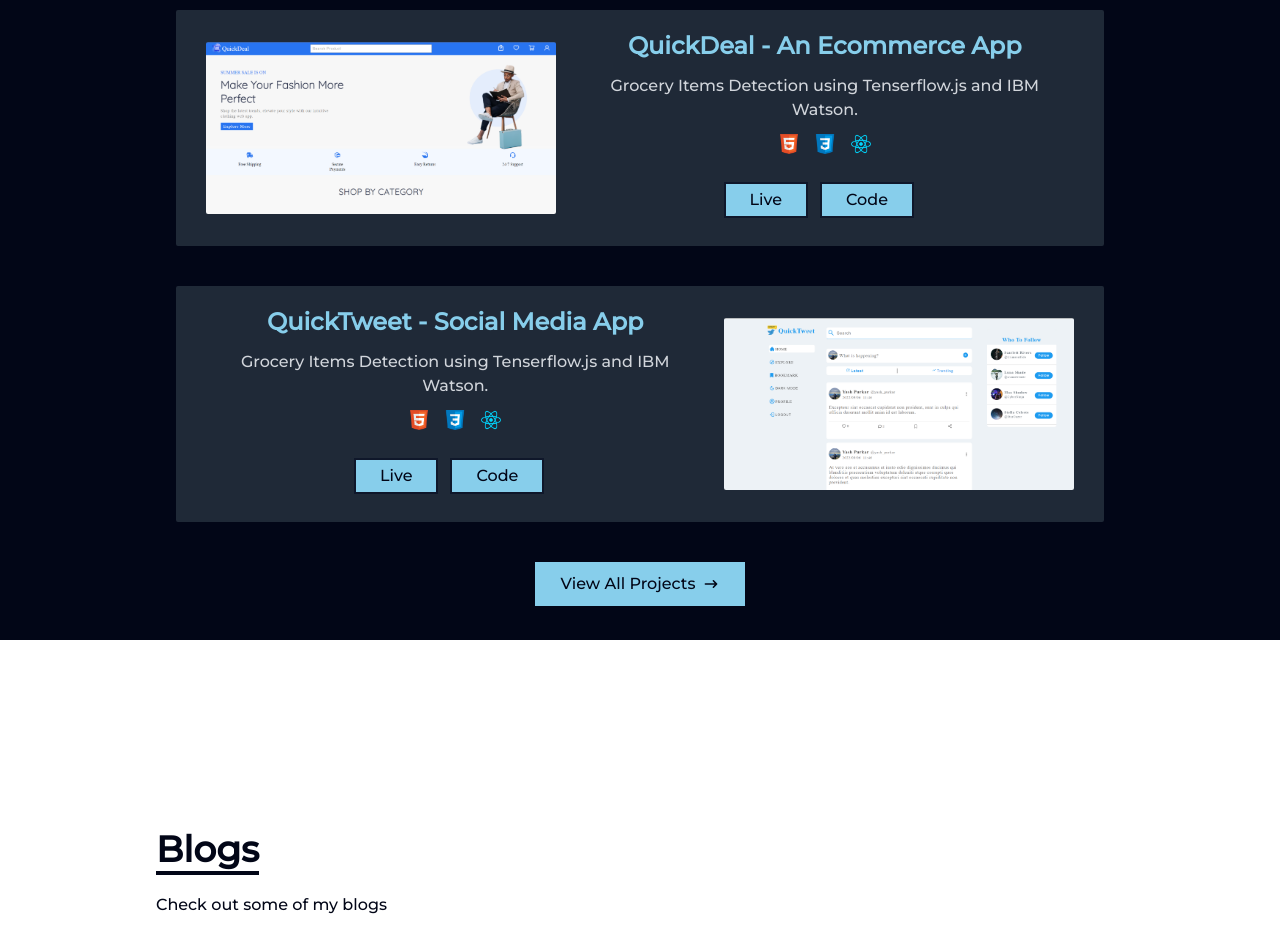
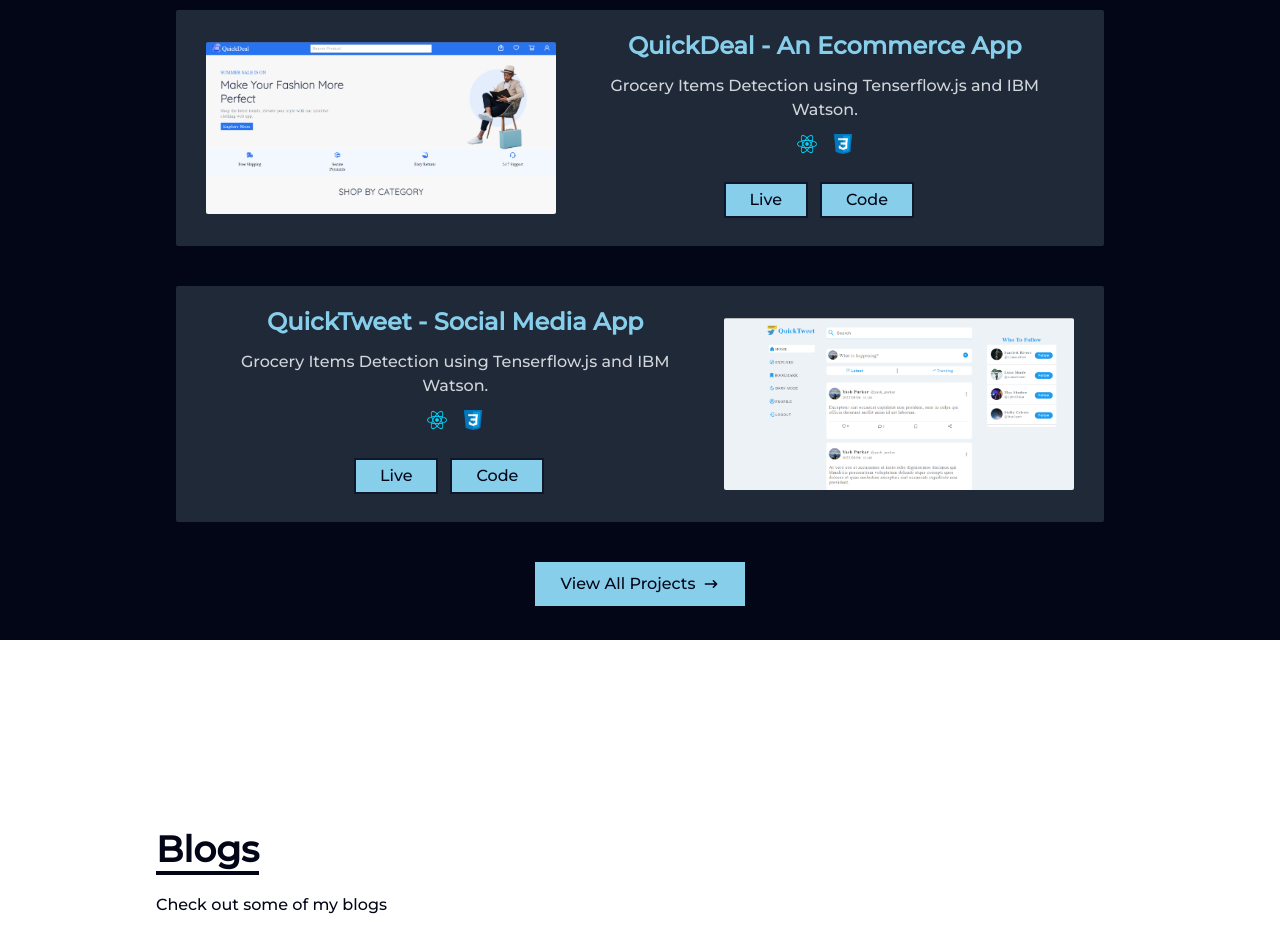
Before and after one commit to yash-purkar/react-portfolio, a React (Create React App) app: page / in a window 1280 px wide. Shown: the part 1760-2691 px from the top of the page. Built offline with nearby package versions, Linux system fonts and the light colour scheme; the HTML template or start-up script is replaced by a standard one.

Commit message:
docs: updated tech

```diff
--- a/src/Components/HomeProjects.js
+++ b/src/Components/HomeProjects.js
@@ -32,16 +32,12 @@
                 QuickDeal - An Ecommerce App</h3>
               <p className='mb-3 w-[88%] text-center'> Grocery Items Detection using Tenserflow.js and IBM Watson.</p>
               <div className='flex gap-4 mb-5'>
-                <span >
-                  <img className='w-5 h-5' src={HTML} alt="HTML ICON" />
+                <span>
+                  <img className='w-5 h-5' src={ReactImg} alt="REACT ICON" />
                 </span>
                 <span>
                   <img className='w-5 h-5' src={CSS} alt="CSS ICON" />
                 </span>
-                <span>
-                  <img className='w-5 h-5' src={ReactImg} alt="REACT ICON" />
-                </span>
-
               </div>
 
               <div className='flex'>
@@ -59,16 +55,12 @@
                 QuickTweet - Social Media App</h3>
               <p className='mb-3 w-[88%] text-center'> Grocery Items Detection using Tenserflow.js and IBM Watson.</p>
               <div className='flex gap-4 mb-5'>
-                <span >
-                  <img className='w-5 h-5' src={HTML} alt="HTML ICON" />
+                <span>
+                  <img className='w-5 h-5' src={ReactImg} alt="REACT ICON" />
                 </span>
                 <span>
                   <img className='w-5 h-5' src={CSS} alt="CSS ICON" />
                 </span>
-                <span>
-                  <img className='w-5 h-5' src={ReactImg} alt="REACT ICON" />
-                </span>
-
               </div>
 
               <div className='flex'>
--- a/src/Datas/ProjectsData.js
+++ b/src/Datas/ProjectsData.js
@@ -12,7 +12,7 @@
     name: "QuickDeal - An Ecommerce App",
     img: QuickDealImg,
     description: "An e-commerce app where users can buy online cloths.",
-    technologies: [HTML, CSS, ReactJs],
+    technologies: [ReactJs, CSS],
     link: "https://quickdeal-ecom.netlify.app/",
     sourceLink: "https://github.com/yash-purkar/QuickDeal"
   },
@@ -20,7 +20,7 @@
     name: "QuickTweet - Social Media App",
     img: QuickTweetImg,
     description: "The social media app where users can connect with people.",
-    technologies: [HTML, CSS, ReactJs],
+    technologies: [ReactJs, CSS],
     link: "https://quicktweet.netlify.app/",
     sourceLink: "https://github.com/yash-purkar/QuickTweet/tree/master"
   },
@@ -28,7 +28,7 @@
     name: "Mail App - An Email App",
     img: MailAppImg,
     description: "An email app where users can see there mails.",
-    technologies: [HTML, CSS, ReactJs],
+    technologies: [ReactJs, CSS],
     link: "https://email-webapp.netlify.app/",
     sourceLink: "https://github.com/yash-purkar/email-app"
   },
@@ -36,7 +36,7 @@
     name: "Todo App",
     img: TodoAppImg,
     description: "TODO app to save your to do tasks.",
-    technologies: [HTML, CSS, JavaScript],
+    technologies: [ReactJs, CSS],
     link: "https://yashpurkar-todo-app.netlify.app/",
     sourceLink: "https://github.com/yash-purkar/todo_app"
   },
```
